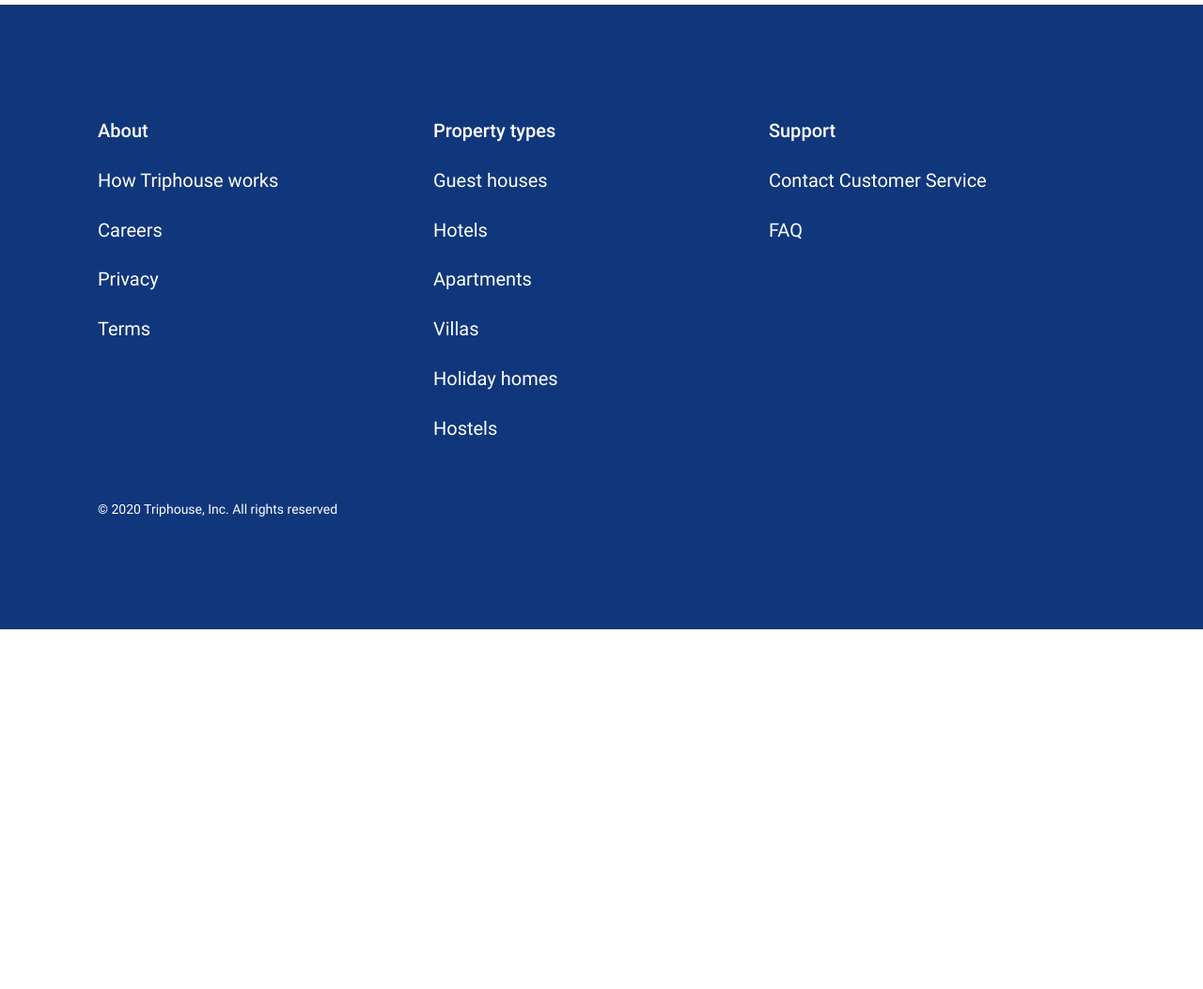
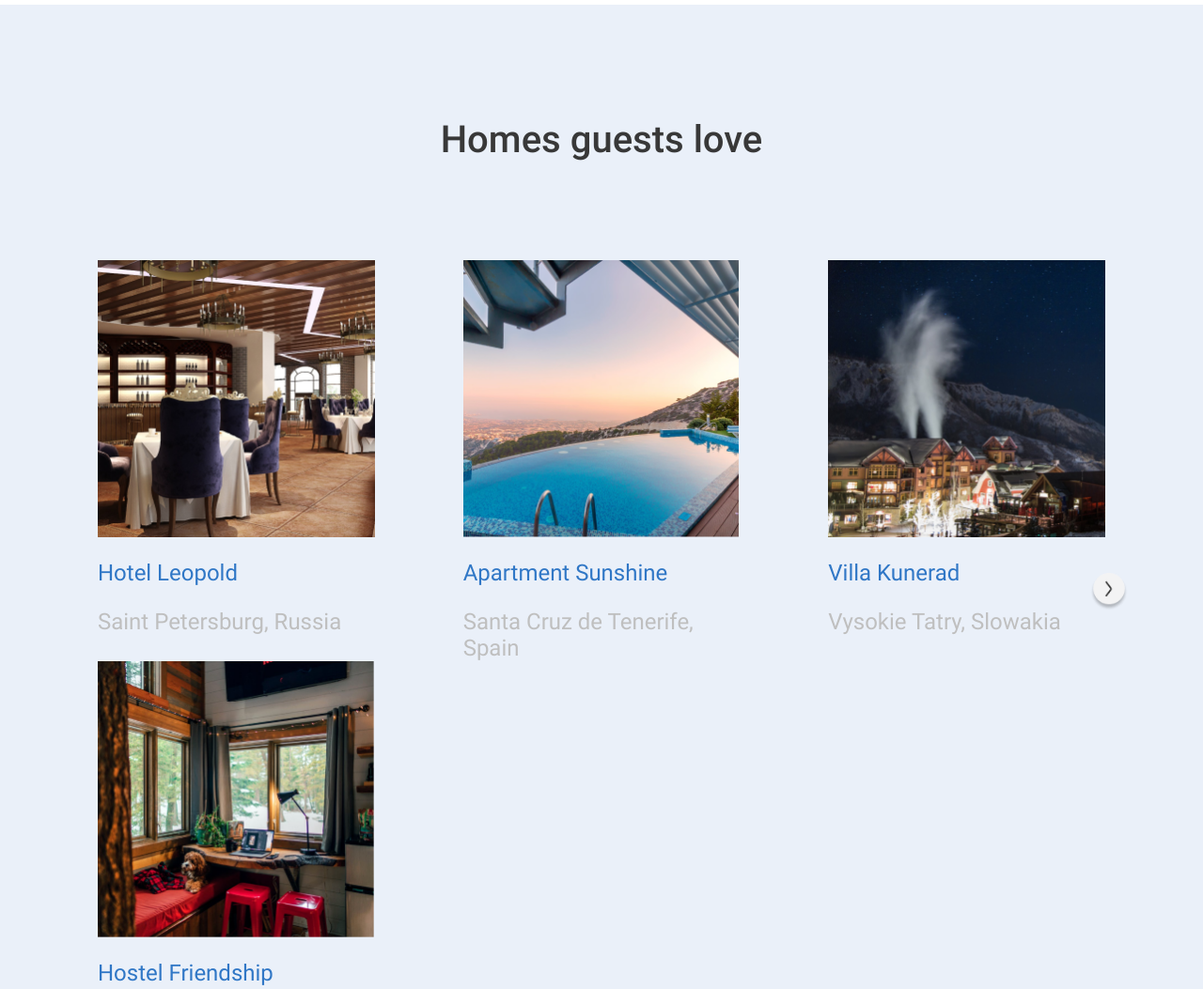
Before and after one commit to LudmilaZhuleha/if-html, a website: page index.html in a window 1280 px wide. Shown: the part 1540-2593 px from the top of the page at 94% size. Before the commit the page ends 2210 px from the top, so only its background shows below. Drawn offline with Linux system fonts and the light colour scheme.

Commit message:
Lesson9: added section Homes visitors love with adaptive layout

```diff
--- a/index.html
+++ b/index.html
@@ -116,7 +116,44 @@
             </li>
         </ul>
     </section>
+    <section class="homes">
+        <div class="homes-container">
+            <div class="row">
+                <div class="col-4">
+                    <h3 class="homes-title">Homes guests love</h3>
+                </div>
+            </div>
+            <div class="row cards">
+                <div class="col-3 card">
+                    <div class="home-image-1"></div>
+                    <div class="home-name">Hotel Leopold</div>
+                    <div class="home-location">Saint Petersburg, Russia</div>
+                </div>
+                <div class="col-3 card">
+                    <div class="home-image-2"></div>
+                    <div class="home-name">Apartment Sunshine</div>
+                    <div class="home-location">Santa  Cruz de Tenerife, Spain</div>
+                </div>
+                <div class="col-3 card">
+                    <div class="home-image-3"></div>
+                    <div class="home-name">Villa Kunerad</div>
+                    <div class="home-location">Vysokie Tatry, Slowakia</div>
+                </div>
+                <div class="col-3 card">
+                    <div class="home-image-4"></div>
+                    <div class="home-name">Hostel Friendship</div>
+                    <div class="home-location">Berlin, Germany</div>
+                </div>
+            </div>
+            <div class="row">
+                <div class="col-1">
+                    <button type="button" class="home-slider-button"></button>
+                </div>
+            </div>
+        </div>
+    </section>
 </main>
+
 <footer class="footer">
     <div class="footer-wrapper">
         <div class="footer-logo">
--- a/styles/style.css
+++ b/styles/style.css
@@ -247,6 +247,82 @@ body {
     margin: 3rem 0 0 0;
     text-align: center;
 }
+/*Styles for Homes visitors love section*/
+.homes {
+    background-color: #EAF0F9;
+    display: flex;
+    flex-direction: column;
+}
+
+.homes-container {
+    max-width: 90rem;
+    min-height: 51.75rem;
+    margin: 0 auto;
+    padding: 7.5rem 6.5rem;
+    position: relative;
+}
+
+.homes-title {
+    color: #383838;
+    font-size: 2.5rem;
+    font-weight: 500;
+    margin-bottom: 6.5625rem;
+    text-align: center;
+}
+
+.cards {
+    display: flex;
+    flex-flow: row wrap;
+    column-gap: 1rem;
+    justify-content: space-between;
+}
+.card {
+    display: flex;
+    flex-flow: column wrap;
+    flex-basis: 23%;
+}
+.home-image-1 {
+    background: url(../img/project_images/leopold-img.png) no-repeat center / contain;
+    width: 18.4175rem;
+    height: 18.4175rem;
+}
+.home-image-2 {
+    background: url(../img/project_images/sunshine-img.png) no-repeat center / contain;
+    width: 18.4175rem;
+    height: 18.4175rem;
+}
+.home-image-3 {
+    background: url(../img/project_images/kunerad-img.png) no-repeat center / contain;
+    width: 18.4175rem;
+    height: 18.4175rem;
+}
+.home-image-4 {
+    background: url(../img/project_images/friendship-img.png) no-repeat center / contain;
+    width: 18.4175rem;
+    height: 18.4175rem;
+}
+.home-name {
+    margin-top: 1.5rem;
+    margin-bottom: 1.5rem;
+    color: #3077C6;
+    font-size: 1.5rem;
+}
+
+.home-location {
+    color: #BFBFBF;
+    font-size: 1.5rem;
+}
+
+.home-slider-button {
+    position: absolute;
+    left: calc(100% - 7.5rem);
+    bottom: 47%;
+    background: url(../img/project_images/slider-arrow-next.png) no-repeat center / contain;
+    object-fit: contain;
+    width: 2.5rem;
+    height: 2.5rem;
+    border: none;
+}
 
 /* styles for Footer section */
 .footer {
@@ -451,3 +527,15 @@ body {
         display: none;
     }
 }
+/*Media queries for Homes visitors love section*/
+@media screen and (max-width: 1127px) {
+    .homes-title {
+        margin-bottom: 5rem;
+    }
+    .cards {
+        justify-content: space-evenly;
+    }
+    .home-location {
+        margin-bottom: 1rem;
+    }
+}
```
Also changed, not shown: img/project_images/friendship-img.png (added), img/project_images/kunerad-img.png (added), img/project_images/leopold-img.png (added), img/project_images/slider-arrow-next.png (added), img/project_images/sunshine-img.png (added).
